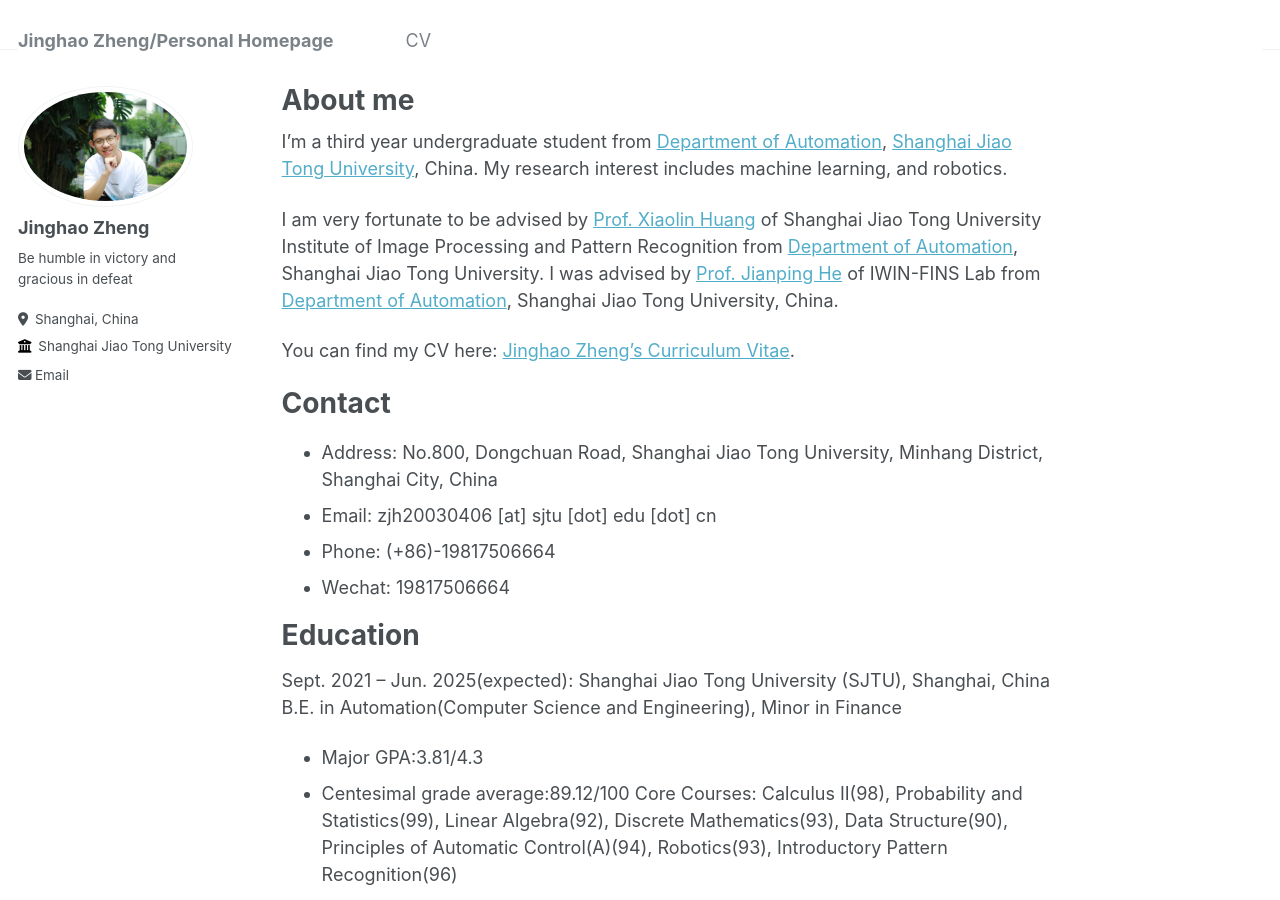
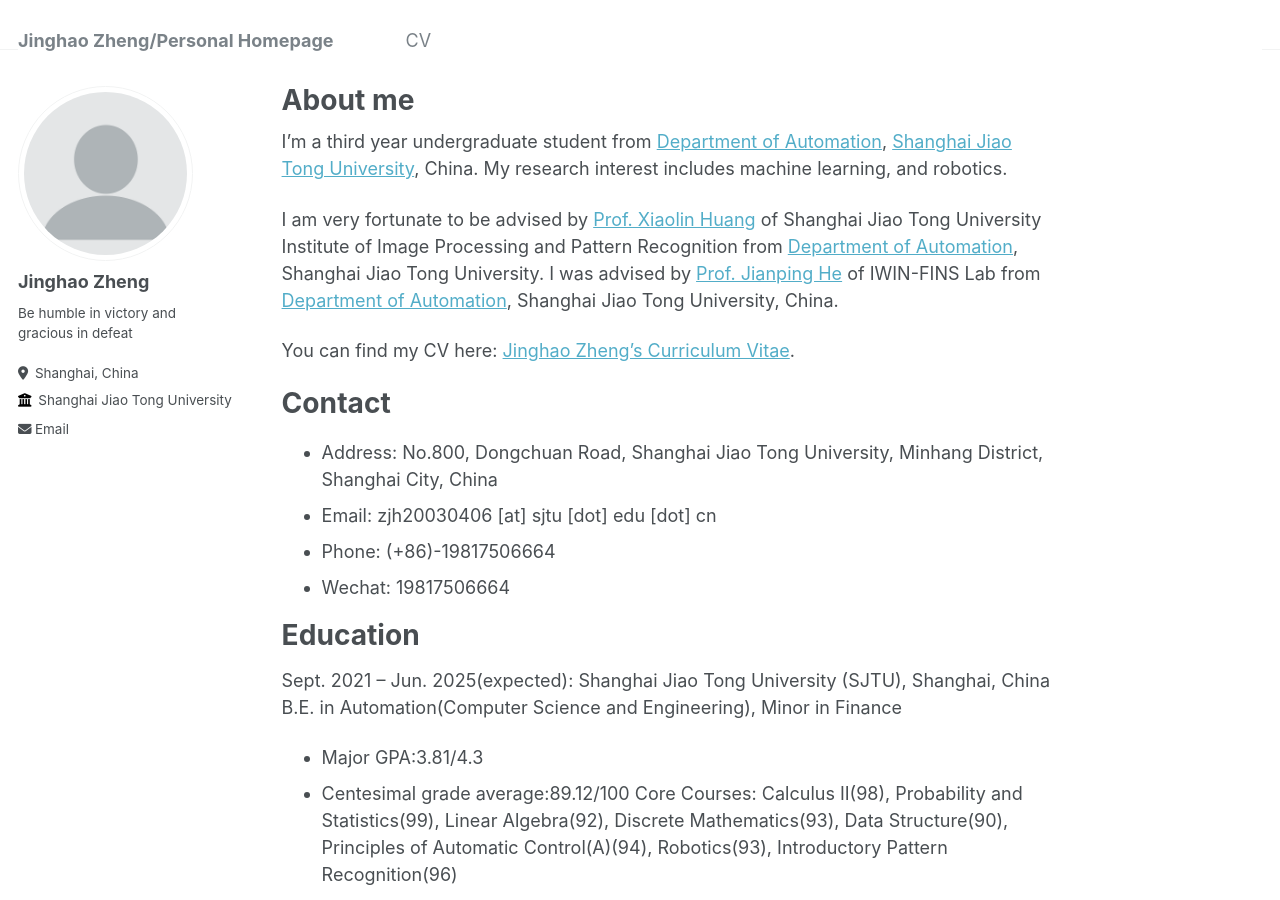
Before and after one commit to JinghaoZheng/JinghaoZheng.github.io, a Jekyll site: the page built from _pages/about.md, in a window 1280 px wide and 900 px high. Built offline with Jekyll 4.4.1, drawn with Linux system fonts in a browser that asks for light colours.

Commit message:
Update _config.yml

```diff
--- a/_config.yml
+++ b/_config.yml
@@ -21,7 +21,7 @@ repository               : "JinghaoZheng/JinghaoZheng.github.io"
 #               Additional customization can be done by editing /_includes/author-profile.html
 author:
   # Biographic information
-  avatar           : "jhzheng_photo.png"
+  avatar           : "profile.png"
   name             : "Jinghao Zheng"
   pronouns         : # example: "she/her"
   bio              : "Be humble in victory and gracious in defeat"
```
